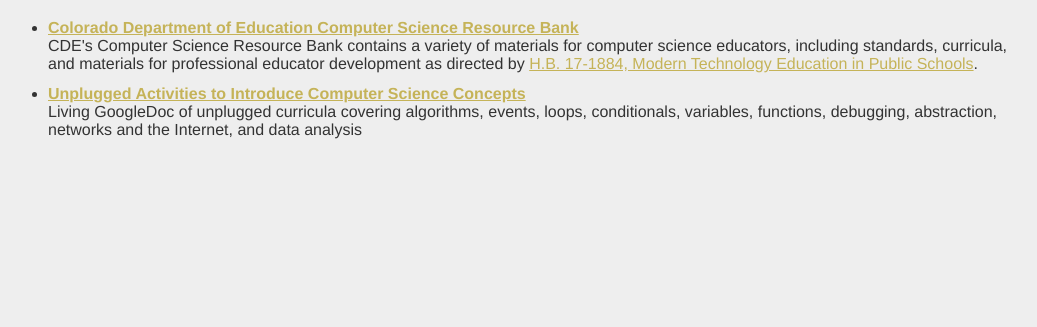
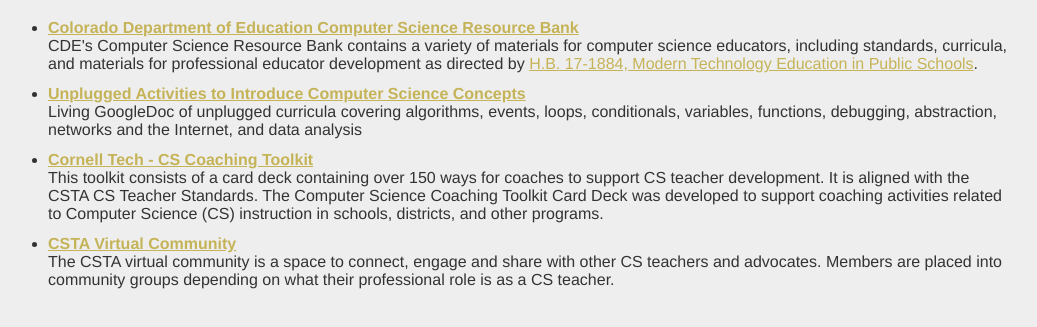
Before and after one commit to rowschool/resources, a Gatsby site: page / in a window 1280 px wide. Shown: the part 203-530 px from the top of the page, without its empty margins (112-1149 px from the left). Built offline with nearby package versions, Linux system fonts and the light colour scheme; Gatsby itself is replaced by a stand-in of ours.

Commit message:
Add more resources

```diff
--- a/src/pages/index.js
+++ b/src/pages/index.js
@@ -21,7 +21,7 @@ const IndexPage = () => (
                     </a>
                 </strong>
                 <br />
-                CDE's Computer Science Resource Bank contains a variety of materials for computer science educators, including standards, curricula, and materials for professional educator development as directed by <a href="https://leg.colorado.gov/bills/hb17-1184" target="_blank" rel="noopener noreferrer">H.B. 17-1884, Modern Technology Education in Public Schools</a>.
+                CDE&apos;s Computer Science Resource Bank contains a variety of materials for computer science educators, including standards, curricula, and materials for professional educator development as directed by <a href="https://leg.colorado.gov/bills/hb17-1184" target="_blank" rel="noopener noreferrer">H.B. 17-1884, Modern Technology Education in Public Schools</a>.
             </li>
             <li>
                 <strong>
@@ -32,6 +32,24 @@ const IndexPage = () => (
                 <br />
                 Living GoogleDoc of unplugged curricula covering algorithms, events, loops, conditionals, variables, functions, debugging, abstraction, networks and the Internet, and data analysis
             </li>
+            <li>
+                <strong>
+                    <a rel="noopener noreferrer" target="_blank" href="https://tech.cornell.edu/cs-coaching-toolkit/">
+                        Cornell Tech - CS Coaching Toolkit
+                    </a>
+                </strong>
+                <br />
+                This toolkit consists of a card deck containing over 150 ways for coaches to support CS teacher development. It is aligned with the CSTA CS Teacher Standards. The Computer Science Coaching Toolkit Card Deck was developed to support coaching activities related to Computer Science (CS) instruction in schools, districts, and other programs.
+            </li>
+            <li>
+                <strong>
+                    <a rel="noopener noreferrer" target="_blank" href="https://community.csteachers.org/home">
+                        CSTA Virtual Community
+                    </a>
+                </strong>
+                <br />
+                The CSTA virtual community is a space to connect, engage and share with other CS teachers and advocates. Members are placed into community groups depending on what their professional role is as a CS teacher.
+            </li>
         </ul>
     </div>
 );
```
Also changed, not shown: 1 other file.
